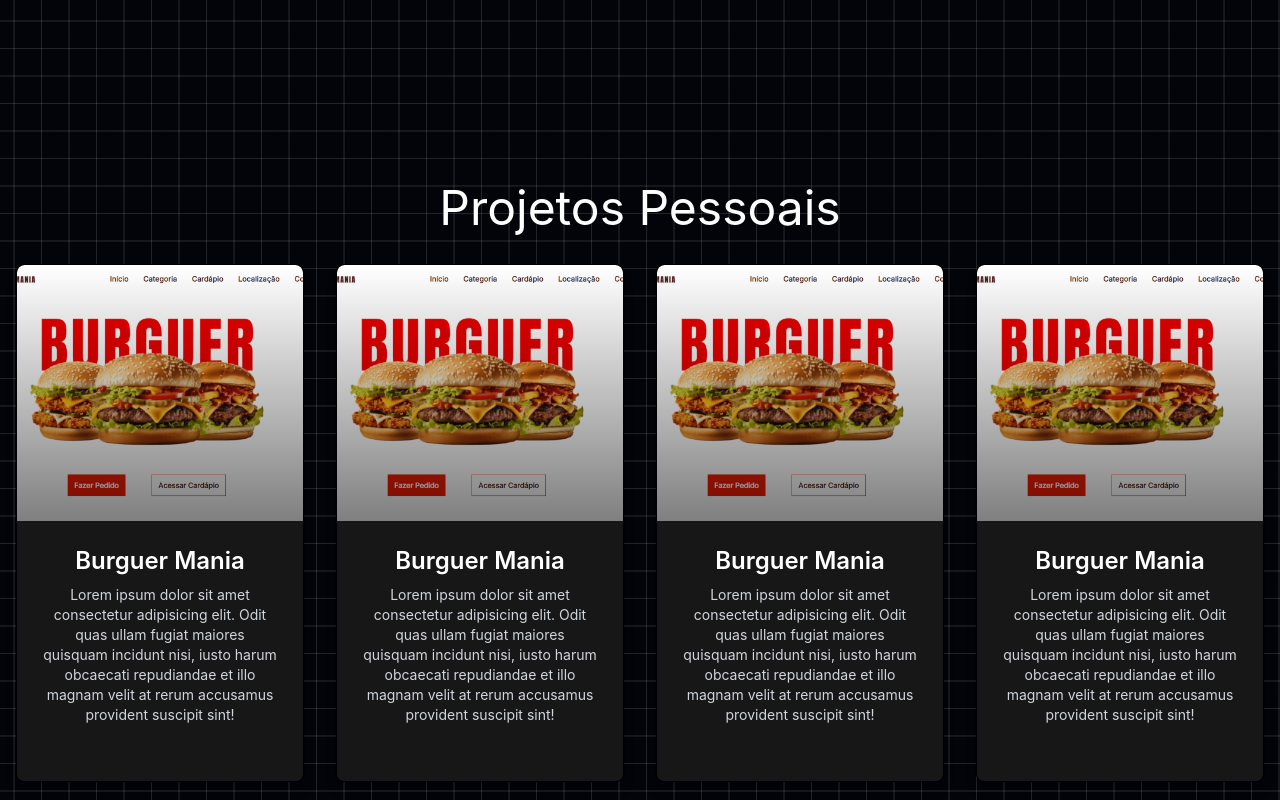
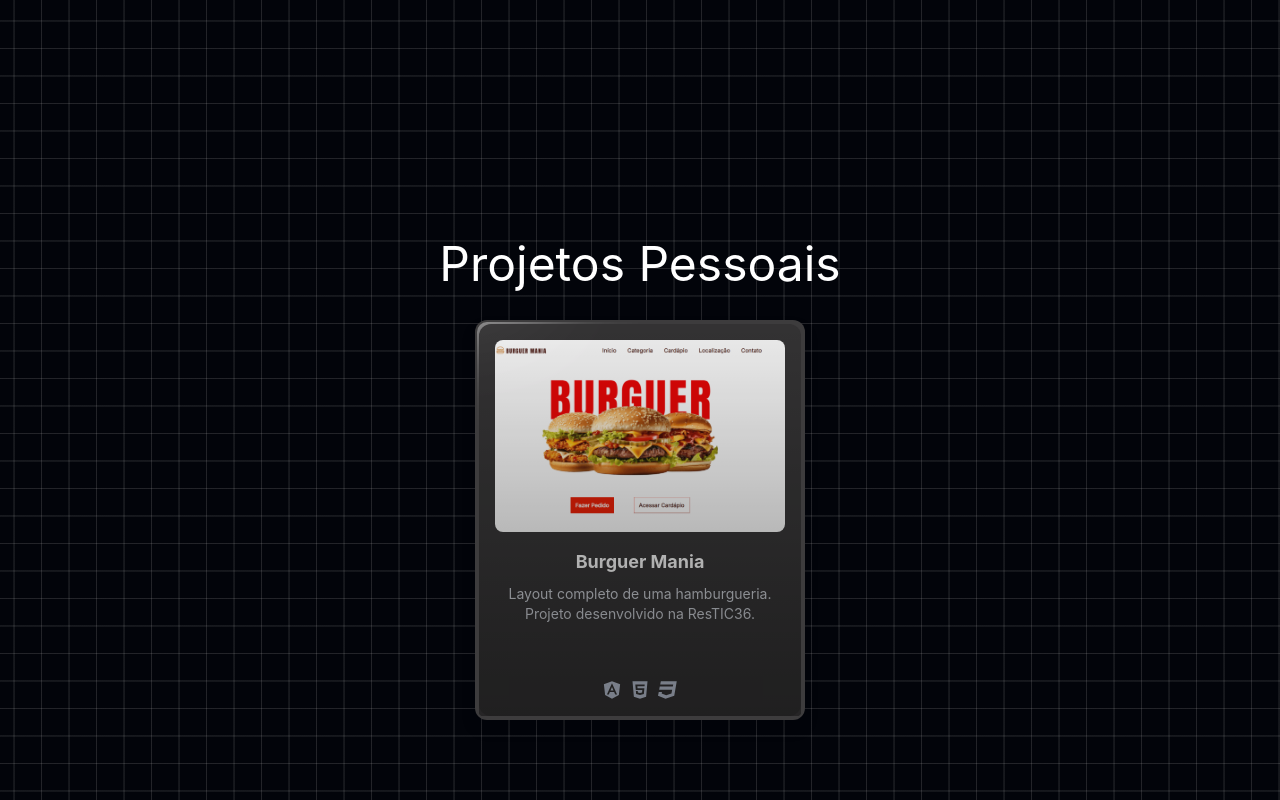
Before and after one commit to ssergiofeitosa/Portfolio, a React (Vite) app: page / in a window 1280 px wide. Shown: the part 680-1480 px from the top of the page. Built offline with nearby package versions, Linux system fonts and the light colour scheme.

Commit message:
feat:changed Card styling and Skills's code

```diff
--- a/src/components/Card.tsx
+++ b/src/components/Card.tsx
@@ -1,34 +1,51 @@
-import burguerMania from "../assets/burguermania.png";
-const Card = () => {
-    return (
-      <div className= "border-1 border-black hover:border-rose-500 hover:border-b-4 hover:drop-shadow-2xl hover:border-2 bg-neutral-900 text-white rounded-lg shadow-lg overflow-hidden group hover:scale-105 transform transition-all duration-300 flex flex-col justify-between ">
-        {/* <!-- Imagem do projeto --> */}
-        <div className="relative w-full h-64">
+interface CardProps {
+  title: string;
+  description: string;
+  image: string;
+  technologies: JSX.Element[];
+}
+
+export default function Card2({
+  title,
+  description,
+  image,
+  technologies,
+}: CardProps) {
+  return (
+    <div className="relative drop-shadow-xl w-[330px] h-[400px] overflow-hidden rounded-xl bg-[#3d3c3d] hover:scale-105 hover:drop-shadow-2xl transform transition-all duration-300 group border-2 border-transparent hover:border-rose-500">
+      {/* efeito de brilho/blur */}
+      <div className="absolute w-56 h-48 bg-white blur-[50px] -left-1/2 -top-1/2 group-hover:opacity-80 transition-opacity duration-300"></div>
+
+      {/* Cont principal */}
+      <div className="absolute flex flex-col justify-between items-center text-white z-[1] opacity-90 rounded-xl inset-0.5 bg-[#323132] p-4 hover:opacity-95 transition-opacity duration-300">
+        {/*  imagem */}
+        <div className=" w-full h-48 mb-4 overflow-hidden rounded-lg">
           <img
-             alt="Burguer Mania"
-            src={burguerMania}
-            className="group-hover:opacity-80 transition-opacity duration-300 rounded-t-lg w-full h-full object-cover"
-            width={200} height={200}
+            src={image}
+            alt={title}
+            className="w-full h-full object-cover group-hover:scale-110 transition-transform duration-300"
           />
-          <div className="absolute inset-0 bg-gradient-to-t from-black opacity-50 group-hover:opacity-0 transition-opacity duration-300 rounded-t-lg"></div>
+          <div className="absolute inset-0 bg-gradient-to-t from-black/60 to-transparent opacity-70 group-hover:opacity-40 transition-opacity duration-300"></div>
         </div>
 
-        {/* <!-- Conteúdo do card --> */}
-        <div className="p-6 flex flex-col flex-grow">
-          <h3 className="text-2xl font-semibold mb-2">Burguer Mania</h3>
-          <p className="text-gray-300 mb-4 text-sm flex-grow">
-            Lorem ipsum dolor sit amet consectetur adipisicing elit. Odit quas ullam fugiat maiores quisquam incidunt nisi, iusto harum obcaecati repudiandae et illo magnam velit at rerum accusamus provident suscipit sint!
-          </p>
-          <div className="flex justify-between items-center mb-4">
-            <a className="text-gray-400 hover:text-gray-200 transition-colors">
-              {/* <!-- Ícone do GitHub --> */}
-            </a>
-            <div className="flex space-x-2">
-              {/* <!-- Ícones de tecnologias --> */}
-            </div>
-          </div>
+        {/* conteúdo textual */}
+        <div className="flex flex-col items-center text-center flex-grow">
+          <h3 className="text-lg font-bold mb-2">{title}</h3>
+          <p className="text-sm text-gray-300 line-clamp-3">{description}</p>
+        </div>
+
+        {/* icons de tecnologias */}
+        <div className="flex mt-4 space-x-2 opacity-80 group-hover:opacity-100 transition-opacity duration-300">
+          {technologies.map((tech, index) => (
+            <span
+              key={index}
+              className="text-xl text-gray-400 hover:text-white transition-colors"
+            >
+              {tech}
+            </span>
+          ))}
         </div>
       </div>
-    );
+    </div>
+  );
 }
-export default Card;
--- a/src/components/Skills.tsx
+++ b/src/components/Skills.tsx
@@ -1,40 +1,47 @@
 import Card from "./Card";
+import burguerMania from "../assets/burguermania.png";
+import { FaReact, FaAngular, FaHtml5, FaCss3 } from "react-icons/fa"; // Exemplo de ícones
+
 interface ProjectProps {
   title: string;
   description: string;
   image: string;
   githublink: string;
-  technologies: string[];
-  // essa tipagem vai mudar ,pois serão ícones(?)//
+  technologies: JSX.Element[]; // Agora aceita elementos JSX (ícones)
 }
+
 const Skills = () => {
   const projetos: ProjectProps[] = [
     {
-      title: "exemplo",
-      description: "exemploooooo",
-      image: "path/da/imagem.png",
-      githublink: "github.com/sergio",
-      technologies: ["angular", "html", "css"],
+      title: "Burguer Mania",
+      description:
+        "Layout completo de uma hamburgueria. Projeto desenvolvido na ResTIC36.",
+      image: burguerMania,
+      githublink: "https://github.com/ssergiofeitosa",
+      technologies: [<FaAngular />, <FaHtml5 />, <FaCss3 />],
     },
+    // Adicione mais projetos conforme necessário
   ];
 
   return (
     <section
-      className="px-4 bg-transparent min-h-screen py-16 w-full text-white flex flex-col items-center gap-8 text-4xl sm:text-3xl md:text-2xl"
+      className="px-4 bg-transparent min-h-screen pt-[120px] w-full text-white flex flex-col items-center gap-8"
       id="projects"
     >
       <div className="container mx-auto text-center">
         <h2 className="text-white text-5xl font-normal mb-8">
           Projetos Pessoais
         </h2>
-        <div className="grid grid-cols-1 sm:grid-cols-2 md:grid-cols-3 lg:grid-cols-4 gap-8">
-          <Card></Card>
-          <Card></Card>
-          <Card></Card>
-          <Card></Card>
-          {/* {projetos.map((projeto, index) => (
-              <Card key={index} />
-          ))} */}
+        <div className="flex justify-center gap-8">
+          {projetos.map((projeto, index) => (
+            <Card
+              key={index}
+              title={projeto.title}
+              description={projeto.description}
+              image={projeto.image}
+              technologies={projeto.technologies}
+            />
+          ))}
         </div>
       </div>
     </section>
```
